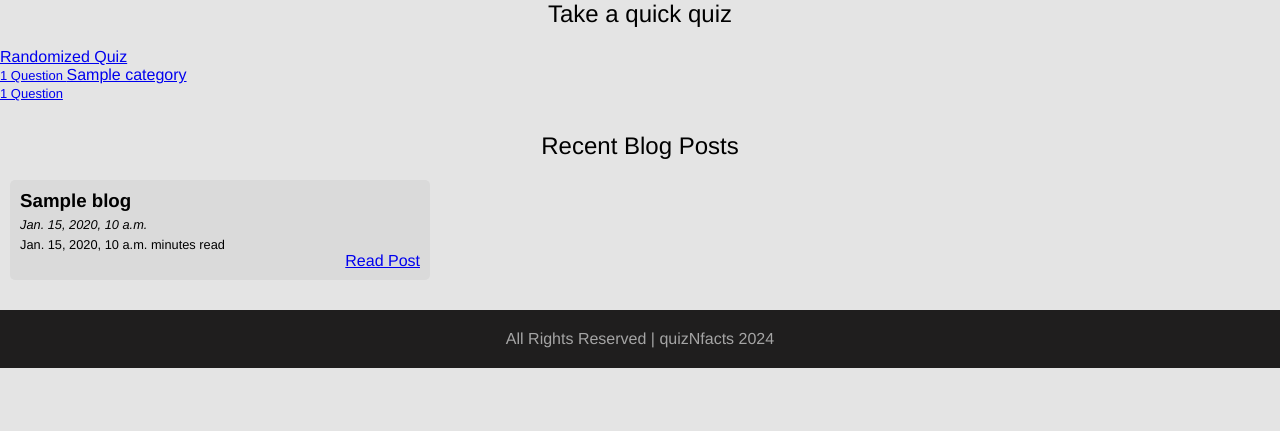
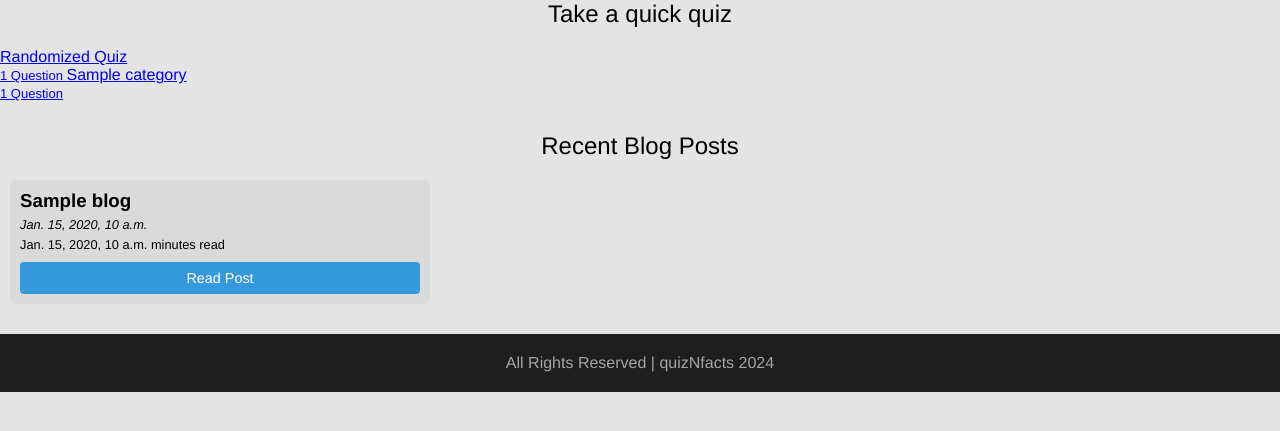
Before and after one commit to bibek-beebayk/quizzer, a Django app: template templates/index.html in a window 1280 px wide. Shown: the part 236-667 px from the top of the page. Run offline with Django 5.2, Linux system fonts and the light colour scheme; data comes from the database, SQL or seed files in the repository; tables that the repository leaves empty hold one stand-in row (values such as "Sample post"); the template is opened without the code that fills it: values that come from a table or form of the project are taken from there, most other values are stand-ins (such as "Sample title", 1, 10 or a date in 2020); data that the repository does not hold is empty; some libraries are stand-ins or nearby versions.

Commit message:
style : mf

```diff
--- a/templates/index.html
+++ b/templates/index.html
@@ -75,13 +75,31 @@
         box-shadow: 2px 2px 5px;
     }
 
+    .take-quiz-btn {
+        width: auto;
+        display: inline-block;
+        padding: 0.5rem 1rem;
+        background-color: #3498db;
+        color: white;
+        border: none;
+        border-radius: 4px;
+        text-decoration: none;
+        font-size: 0.9rem;
+        transition: background-color 0.3s ease;
+        margin-top: 10px
+    }
+
+    .take-quiz-btn:hover {
+        background-color: #2874a6;
+    }
+
     @media screen and (max-width: 480px) {
         .post-card {
             /* width: 90%; */
             max-width: 100%;
         }
 
-        .recent-posts{
+        .recent-posts {
             grid-template-columns: repeat(1, 1fr);
         }
     }
@@ -164,7 +182,7 @@
                 <h3>{{blog.title}}</h3>
                 <p style="font-size: 0.8rem; margin: 5px 0;"><i>{{blog.publish_at}}</i></p>
                 <p style="font-size: 0.8rem; margin: 0;">{{blog.reading_time}} minutes read</p>
-                <a href="/blogs/{{blog.slug}}" style="text-align: end;">Read Post</a>
+                <a href="/blogs/{{blog.slug}}" style="text-align: center;" class="take-quiz-btn">Read Post</a>
             </div>
             {% endfor %}
         </div>
```
Also changed, not shown: apps/qna/serializers.py (line endings or trailing spaces).
